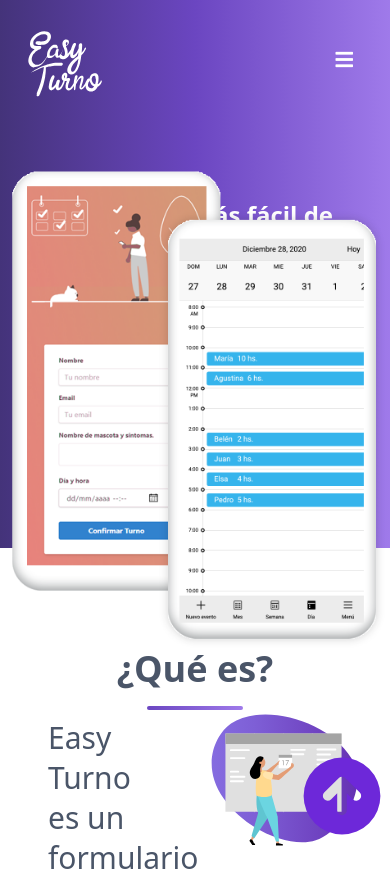
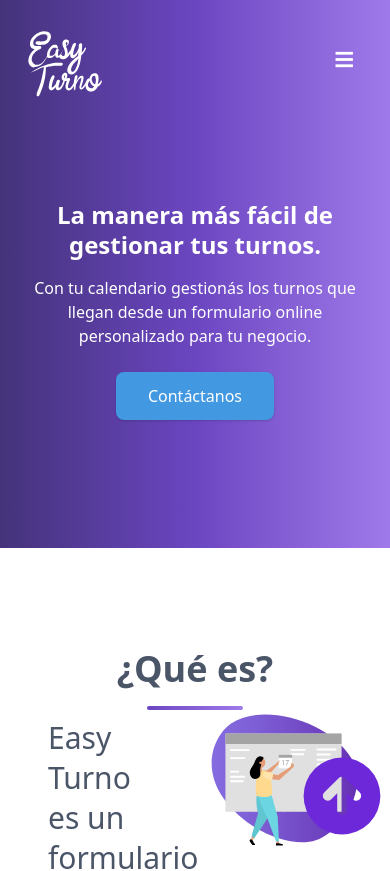
Before and after one commit to axd18/easyturnoweb, a React (Create React App) app: page / in a window 390 px wide. Shown: the top 871 px of the page. Built offline with nearby package versions, Linux system fonts and the light colour scheme.

Commit message:
Comenzando con responsive

```diff
--- a/src/components/Main.js
+++ b/src/components/Main.js
@@ -28,7 +28,7 @@
                         className="mt-6 mb-12 md:mb-0 md:mt-10 inline-block py-3 px-8 text-white hover:bg-blue-600 rounded-lg shadow bg-blue-500 cursor-pointer"
                         >Contáctanos</Link>
                     </div>
-                      <div className=" md:w-1/2 absolute inset-y-0 right-0 mt-40">
+                      <div className=" md:w-1/2 absolute inset-y-0 right-0 mt-40 hidden md:block">
                         <img src={mobil} alt="mobil"/>
                       </div>
                   </div>
```
